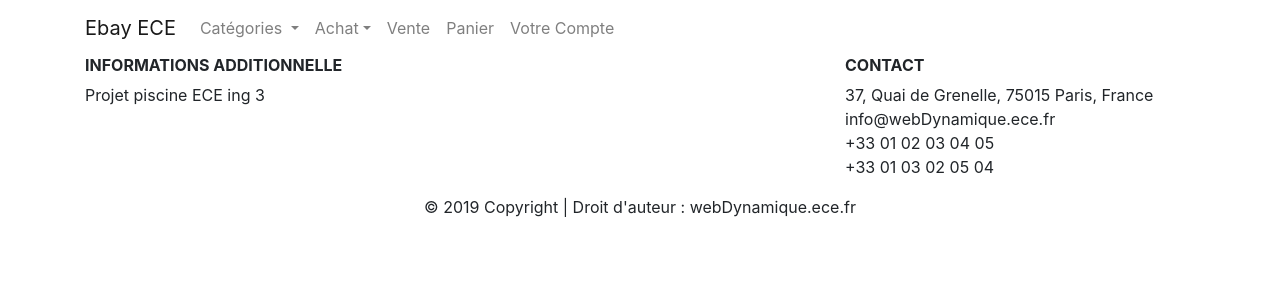
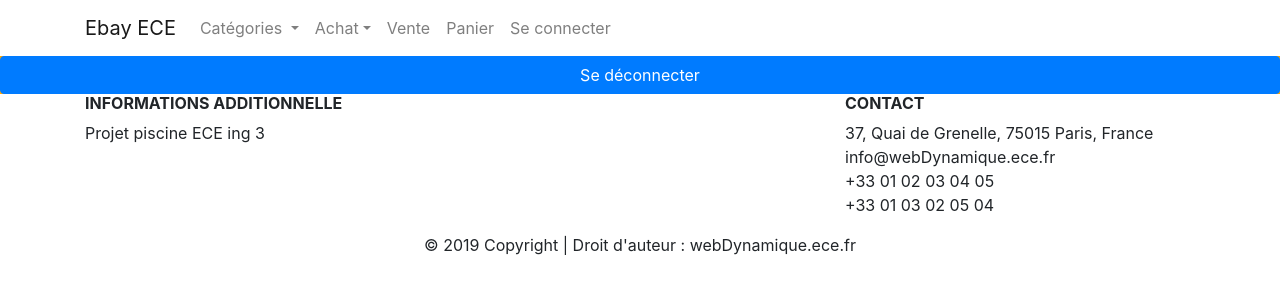
Before and after one commit to Etienne1999/Projet_Piscine, a PHP site: page /mon_compte.php in a window 1280 px wide. Shown: the top 300 px of the page. Run offline with PHP 8.4, Linux system fonts and the light colour scheme.

Commit message:
Changement navbar
-Changement du bouton navbar : "Se connecter" si pas d'utilisateur connecté ou "Pseudo" si un utilisateur est connecté
-Le bouton dirige vers mon_compte.php si un user est connecté ou vers login.php sinon

```diff
--- a/mon_compte.php
+++ b/mon_compte.php
@@ -1,3 +1,14 @@
+<?php
+	session_start();
+
+	if (isset($_POST['btn']))
+	{
+		echo "test";
+		session_destroy();
+		header("Location: index.php");
+	}
+ ?>
+
 <!DOCTYPE html>
 <html>
 <head>
@@ -28,7 +39,9 @@
 	</header>
 	<!-- Conteneur -->
 	<div class="container-fluid">
-
+		<form method="post">
+			<button class="btn btn-primary btn-block" type="submit" name="btn">Se déconnecter</button>
+		</form>
 	</div>
 
 	<!-- Footer -->
--- a/nav.php
+++ b/nav.php
@@ -1,3 +1,10 @@
+<?php
+    if (session_status() == PHP_SESSION_NONE) {
+        session_start();
+    }
+
+ ?>
+
 <nav class="navbar sticky-top navbar-light navbar-expand-md navigation-clean-button">
     <div class="container">
     	<a class="navbar-brand" href="index.php">Ebay ECE<br /></a>
@@ -24,8 +31,11 @@
                 </li>
                 <li class="nav-item"><a class="nav-link" href="vente.php">Vente</a></li>
                 <li class="nav-item"><a class="nav-link" href="mon_panier.php">Panier</a></li>
-                <li class="nav-item"><a class="nav-link" href="login.php">Votre Compte</a></li>
+                <?php if (!empty($_SESSION['user_ID'])){ echo '<li class="nav-item"><a class="nav-link" href="mon_compte.php">' . $_SESSION["user_Pseudo"] . '</a></li>'; }else{ echo '<li class="nav-item"><a class="nav-link" href="login.php">Se connecter</a></li>';} ?>
+
             </ul>
         </div>
     </div>
+
+
 </nav>
```
